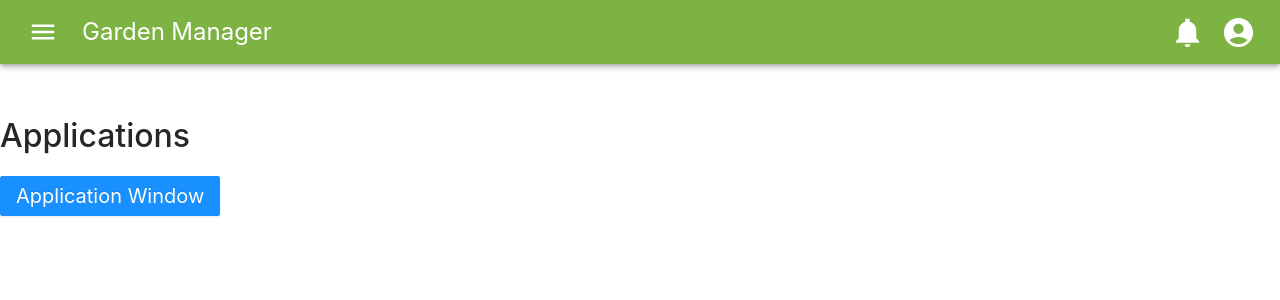
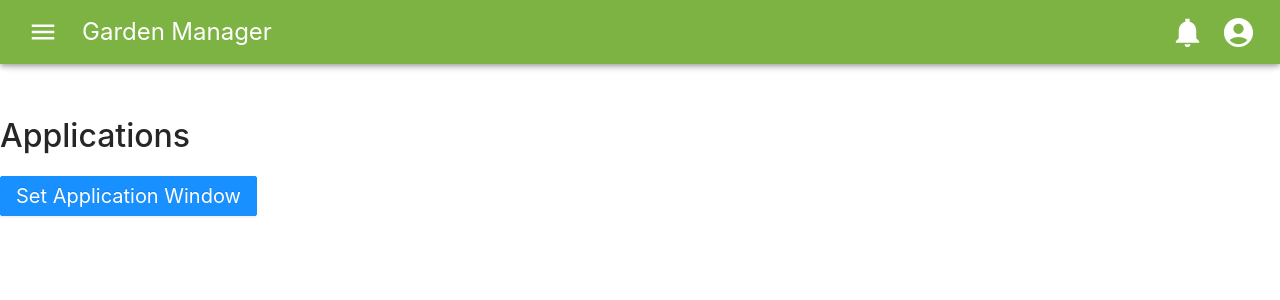
Before and after one commit to morganmarienelson/Garden-Management-System, a React (Create React App) app in the folder cgmsapp/: page /Applications in a window 1280 px wide. Shown: the top 300 px of the page. Built offline with nearby package versions, Linux system fonts and the light colour scheme.

Commit message:
OpenBtnApp: adjusted error message

```diff
--- a/cgmsapp/src/components/openAppBtn.js
+++ b/cgmsapp/src/components/openAppBtn.js
@@ -56,11 +56,11 @@ export default function OpenAppBtn() {
 
     const onModalOk = () => {
             if (tempDate.length === 0){
-                setMessage('Application window was not selected. Please select a valid range.')
+                setMessage('Application window was not selected. Please select a valid date range.')
                 setAlertType("error")
                 setAlertOpen(true)
             } else if (moment().isAfter(tempDate[1])){
-                setMessage('The end date must be after the current date.')
+                setMessage('The end date must be after the current date. Please select a valid date range.')
                 setAlertType("error")
                 setAlertOpen(true)
             } else {
@@ -90,7 +90,7 @@ export default function OpenAppBtn() {
 
     return (
         <div>
-            <Button type="primary" className="appBtn" onClick={handleModalOpen}>Application Window</Button>
+            <Button type="primary" className="appBtn" onClick={handleModalOpen}>Set Application Window</Button>
             <Snackbar open={alertOpen} sx={{ width: '100%' }} autoHideDuration={2000} onClose={handleAlertClose}>
                 <Alert autoHideDuration={1} severity={alertType} onClose={handleAlertClose}>
                     {message}
```
